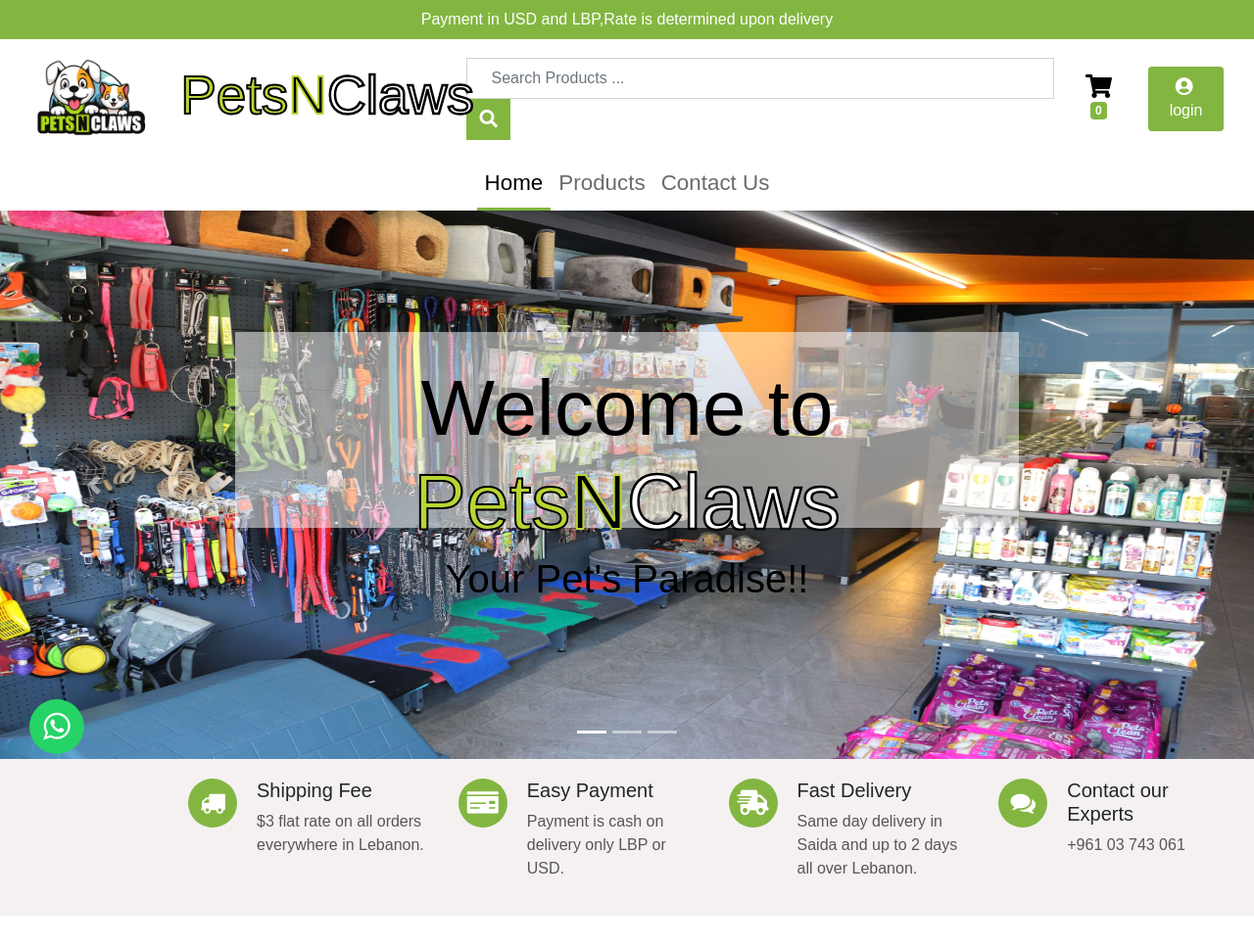
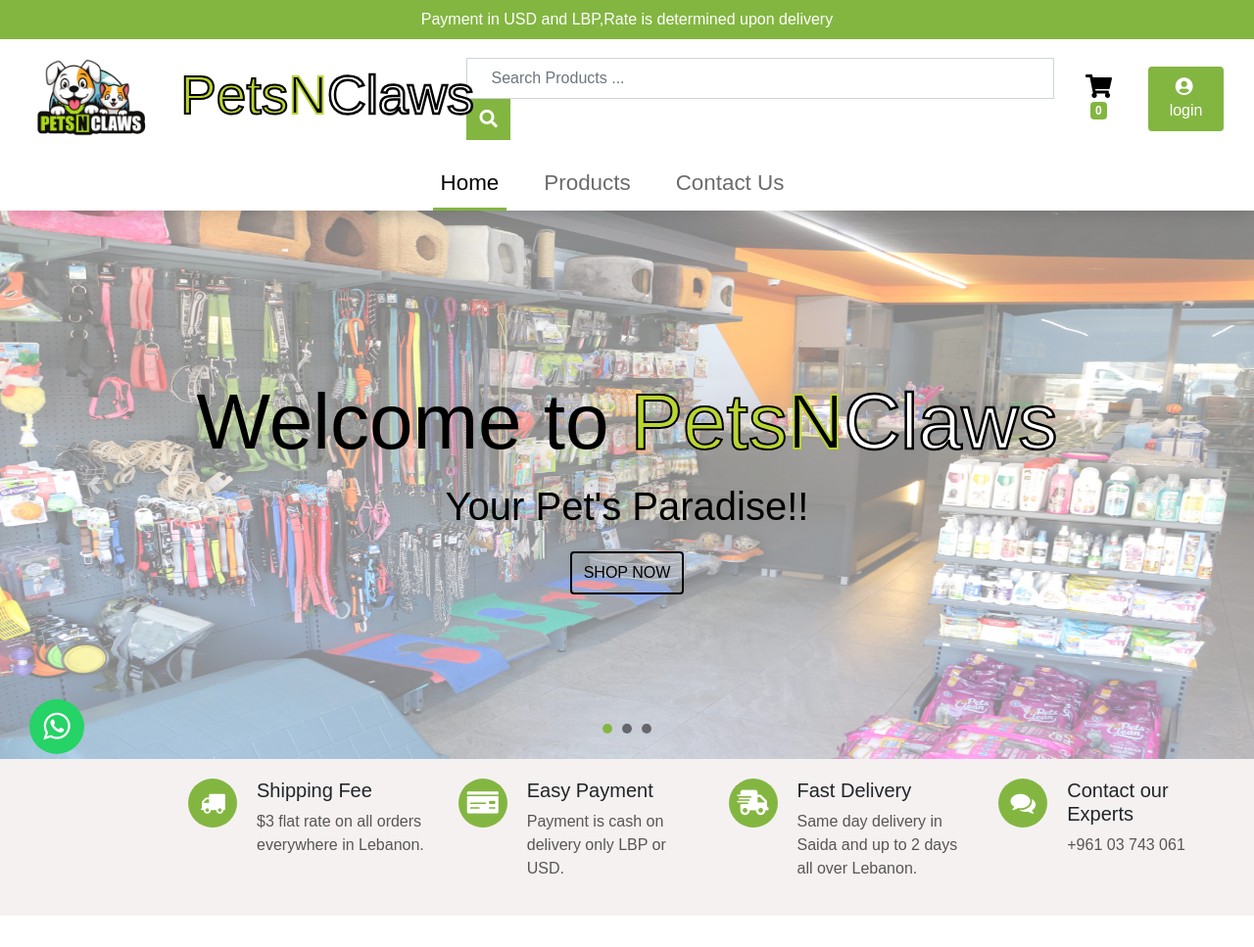
Before and after one commit to mostafanawam/e_commerce, a Django app: page / in a window 1280 px wide. Shown: the top 967 px of the page at 98% size. Run offline with Django 4.2, Linux system fonts and the light colour scheme; data comes from the database, SQL or seed files in the repository; both versions use the stored data as it was after the commit; parts of the project's set-up code (start-up, migrations or seed data) failed here and were passed over; some libraries are stand-ins or nearby versions; some web fonts are replaced.

Commit message:
update carousel

```diff
--- a/assets/css/shop-home.css
+++ b/assets/css/shop-home.css
@@ -407,7 +407,7 @@
     }
 
     #sidebar ul li a:hover {
-        color: var(--green3);
+        color: var(--green4);
     }
 
     #sidebar ul li .active {
@@ -1676,40 +1676,6 @@
         }
     }
 
-    .text-overlay {
-        position: absolute;
-        top: 40%;
-        /* Position text at the vertical center */
-        left: 50%;
-        /* Position text at the horizontal center */
-        transform: translate(-50%, -50%);
-        /* Center text both vertically and horizontally */
-        /* Semi-transparent background */
-        /* Text color */
-        padding: 10px;
-        /* Add padding for readability */
-        text-align: center;
-        /* Center-align text within the overlay */
-    }
-
-    .text-overlay h1 {
-        margin: 0;
-        font-size: 5rem !important;
-    }
-
-    .text-overlay p {
-        margin: 0;
-        font-size: 2.5rem !important;
-        /* Remove default margin for paragraphs */
-    }
-
-    .transparent-div {
-        background-color: rgba(255, 255, 255, 0.5);
-        width: 100vh;
-        height: 25vh;
-        padding: 30px;
-    }
-
     .brands-img {
         transition: transform .3s;
         /* Animation */
@@ -1717,23 +1683,77 @@
 
     .brands-img:hover {
         transform: scale(1.1);
-        /* (150% zoom - Note: if the zoom is too large, it will go outside of the viewport) */
+    }
+
+    .btn-shop {
+        border: 2px solid black;
+        color: black;
+    }
+
+    .btn-shop:hover {
+        background-color: black;
+        color: var(--green3);
+    }
+
+    .carousel-indicators li {
+        background-color: black;
+        /* Set the background color of inactive dots */
+        border-radius: 50%;
+        /* Make the dots circular */
+        width: 10px;
+        /* Set the width of the dots */
+        height: 10px;
+        /* Set the height of the dots */
+        margin: 0 5px;
+        /* Add spacing between dots */
+        cursor: pointer;
+        /* Change the cursor to a pointer on hover */
+        transition: background-color 0.3s;
+        /* Add a smooth transition for background color */
+    }
+    /* Active indicator */
+
+    .carousel-indicators .active {
+        background-color: var(--green3);
+        /* Set the background color of the active dot */
+    }
+
+    .text-overlay {
+        position: absolute;
+        top: 0;
+        left: 0;
+        width: 100%;
+        height: 100%;
+        background-color: rgba(255, 255, 255, 0.5);
+        /* White background with some transparency */
+        display: flex;
+        flex-direction: column;
+        justify-content: center;
+        align-items: center;
+        text-align: center;
+    }
+    /* Additional CSS for styling text */
+
+    .text-overlay h1 {
+        font-size: 5rem;
+    }
+
+    .text-overlay p {
+        font-size: 2.5rem;
+    }
+
+    .nav-link {
+        margin-right: 30px;
     }
 
     @media screen and (max-width: 767px) {
         .text-overlay h1 {
-            margin: 0;
-            font-size: 3rem !important;
+            font-size: 3rem;
         }
         .text-overlay p {
-            margin: 0;
-            font-size: 1.2rem !important;
-            /* Remove default margin for paragraphs */
-        }
-        .transparent-div {
-            background-color: rgba(255, 255, 255, 0.5);
-            width: 40vh;
-            height: 26vh;
-            padding: 30px;
-        }
-    }
+            font-size: 1rem;
+        }
+        .nav-link {
+            margin-right: 0px;
+        }
+    }
--- a/home/templates/home.html
+++ b/home/templates/home.html
@@ -11,7 +11,7 @@
   <a class="nav-link active" href="{% url 'home:home' %}">Home <span class="sr-only">(current)</span></a>
   </li>
 
-  <li class="nav-item">
+  <li class="nav-item ">
   <a class="nav-link" href="{% url 'home:products' %}">Products</a>
   </li>
   {% comment %} <li class="nav-item">
@@ -57,48 +57,32 @@
     </ul>
 
     <!-- The slideshow -->
+
     <div class="carousel-inner">
-
-
       <div class="carousel-item active">
-
-        <div class="img-caption ">
-            <img src="assets/carousel/IMG_3947.jpg" alt="Los Angeles" width="1100" height="500">
-
-
-            <div class="text-overlay transparent-div ">
-              <h1 class="">Welcome to  <span class="style1">Pets</span><span class="style2">N</span><span class="style3">Claws</span></h1>
-              <p class="">Your Pet's Paradise!!</p>
-            </div>
-
+        <img src="assets/carousel/IMG_3947.jpg" alt="Los Angeles" width="1100" height="500">
+        <div class="text-overlay ">
+          <h1>Welcome to <span class="style1">Pets</span><span class="style2">N</span><span class="style3">Claws</span></h1>
+          <p>Your Pet's Paradise!!</p>
+          <a class="btn btn-shop" href="/products/">SHOP NOW</a>
         </div>
-
       </div>
 
       <div class="carousel-item">
         <img src="assets/carousel/IMG_3948.jpg" alt="Chicago" width="1100" height="500">
-
-        <div class="text-overlay  transparent-div">
-          <h1>Welcome to <span class="style1">Pets</span><span class="style2">N</span><span class="style3">Claws</span></h1>
-          <p>
-            Fulfill all your pet's needs!!
-            </p>
+        <div class="text-overlay ">
+          <h1>Fulfill all your <br>pet's needs!!</h1>
+          <a class="btn btn-shop my-md-4" href="/products/">SHOP NOW</a>
         </div>
-
       </div>
-
 
       <div class="carousel-item">
         <img src="assets/carousel/groming.jpg" alt="New York" width="1100" height="500">
-
-        <div class="text-overlay  transparent-div">
-          <h1>Welcome to <span class="style1">Pets</span><span class="style2">N</span><span class="style3">Claws</span></h1>
-          <p> Every Pet Deserves a Spa Day!!</p>
+        <div class="text-overlay">
+          <h1>Every Pet Deserves <br>a Spa Day!!</h1>
+          <a class="btn btn-shop my-md-4" href="/contact-us/">CONTACT US</a>
         </div>
-
       </div>
-
-
     </div>
 
     <!-- Left and right controls -->
```
Also changed, not shown: db.sqlite3.
